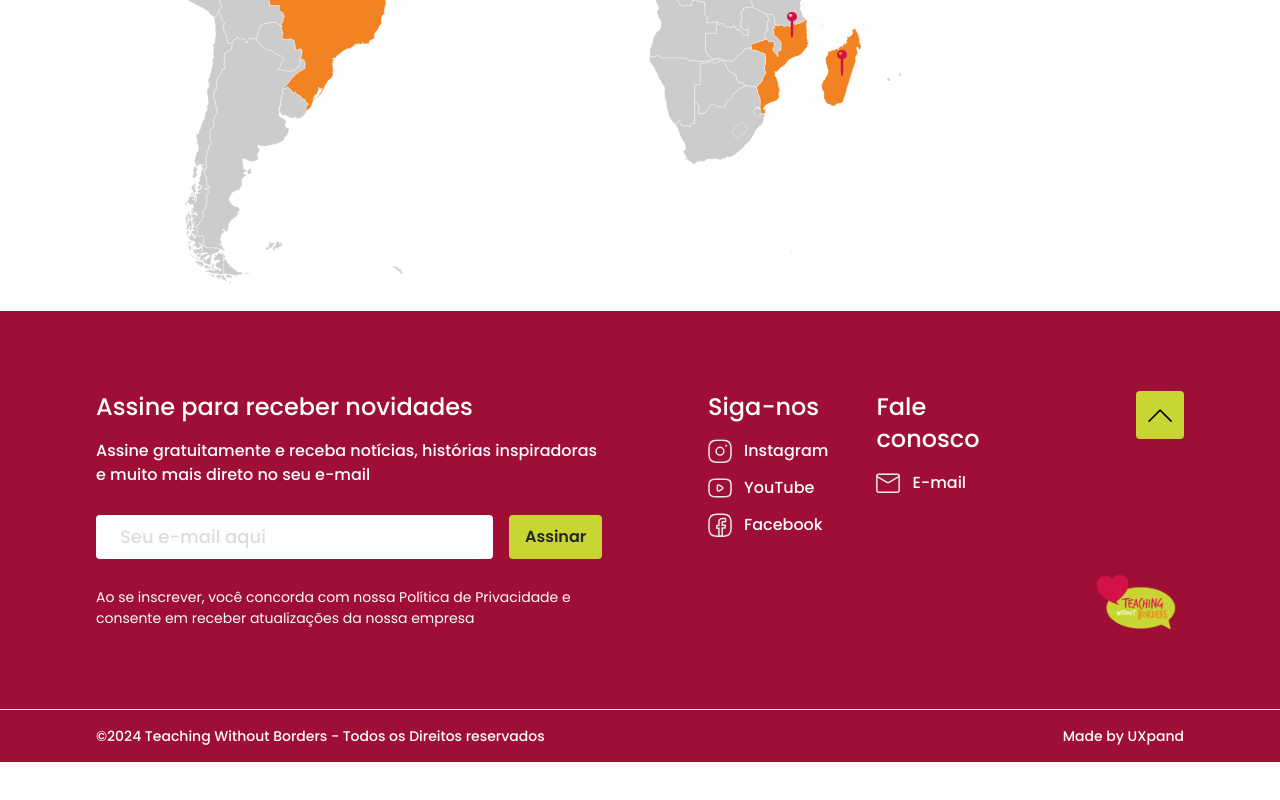
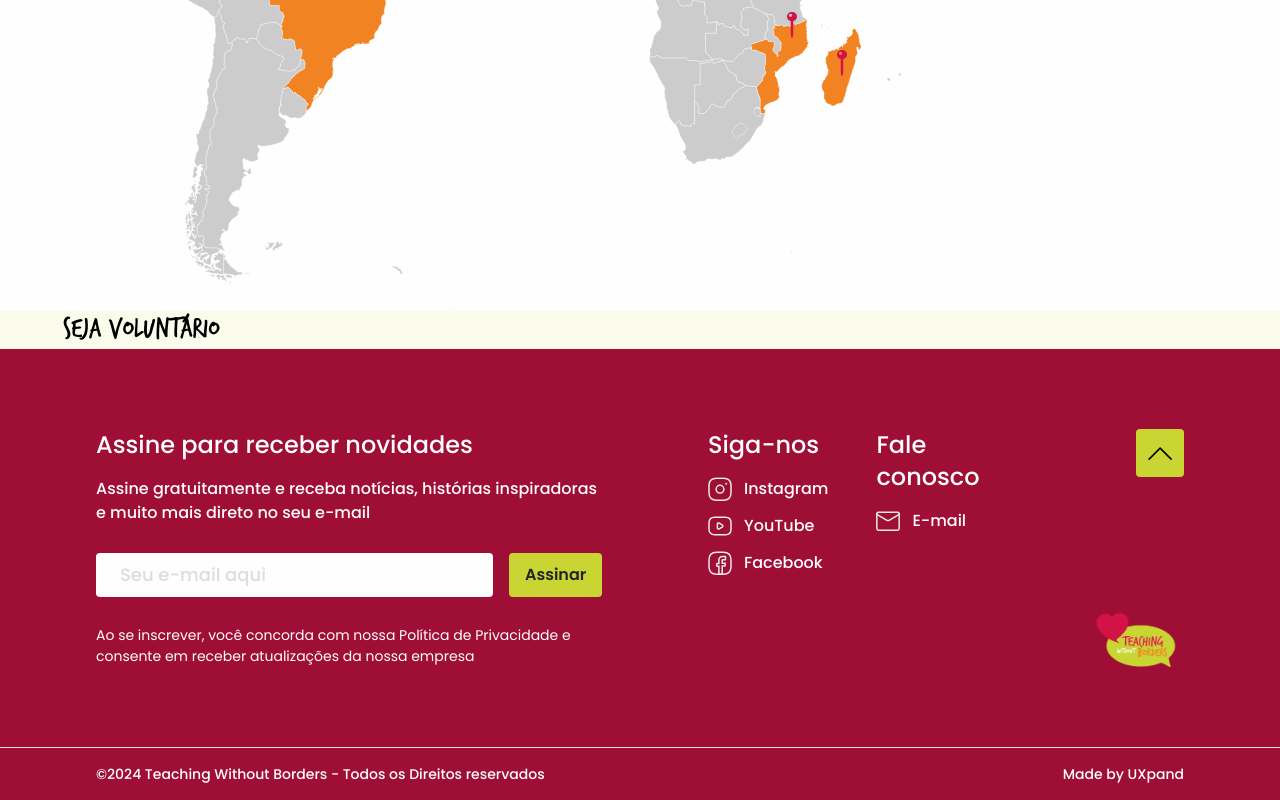
Before and after one commit to thiagokoster/twb-app, a Next.js app: page / in a window 1280 px wide. Shown: the part 1807-2607 px from the top of the page. Before the commit the page ends 2569 px from the top, so only its background shows below. Built offline with nearby package versions, Linux system fonts and the light colour scheme.

Commit message:
init marquee

```diff
--- /dev/null
+++ b/src/app/components/marquee/marquee.tsx
@@ -0,0 +1,12 @@
+export const Marquee = () => {
+	return (
+		<div className="bg-twb-green-light">
+			<div className="flex gap-6 ">
+				<svg xmlns="http://www.w3.org/2000/svg" width="39" height="38" fill="none" viewBox="0 0 39 38">
+					<path fill="var(--color-twb-green)" d="M19.411 5.579c2.505-4.098 11.61-9.561 17.756 0 2.05 2.732 4.098 10.654-4.097 20.488-5.463 5.463-7.74 6.829-8.195 6.829 0 1.407.49 3.821 2.225 4.593.696.176 1.277.255 1.705.212-.67.086-1.233-.003-1.705-.212-4.144-1.048-12.362-5.523-16.567-8.008C5.298 25.611-4.49 15.823 2.338 5.58c7.512-7.512 14.57-2.732 17.073 0Z"/>
+				</svg>
+				<p className="font-trash text-3xl text-black uppercase">Seja voluntário</p>
+			</div>
+		</div>
+	);
+}
--- a/src/app/globals.css
+++ b/src/app/globals.css
@@ -2,6 +2,7 @@
 
 @theme inline {
   --font-sans: var(--font-poppins);
+  --font-trash: var(--font-trash-hand);
 
   --color-twb-primary: #D31346;
   --color-twb-primary-dark: #9E0E35;
@@ -11,6 +12,7 @@
   --color-twb-navbar: #0D0D0D;
 
   --color-twb-green: #C8D533;
+  --color-twb-green-light: #FAFBEB;
   --color-white: #FEFEFE;
 
   --color-map-inactive: #CCCCCC;
--- a/src/app/layout.tsx
+++ b/src/app/layout.tsx
@@ -2,6 +2,12 @@ import type { Metadata } from "next";
 import "./globals.css";
 import { Footer } from "./components/footer";
 import { Poppins } from 'next/font/google'
+import localFont from 'next/font/local'
+
+const trashHand = localFont({
+	src: './fonts/TrashHand.ttf',
+  	variable: '--font-trash-hand',
+})
 
 const poppins = Poppins({
   subsets: ['latin'],
@@ -21,9 +27,8 @@ export default function RootLayout({
   children: React.ReactNode;
 }>) {
 	return (
-		<html lang="en">
-			<body
-				className={`${poppins.variable} antialiased`}>
+		<html lang="en" className={`${poppins.variable} ${trashHand.variable}`}>
+			<body className="antialiased">
 				{children}
 				<Footer />
 			</body>
--- a/src/app/page.tsx
+++ b/src/app/page.tsx
@@ -2,6 +2,7 @@ import { Carousel } from "./components/carousel";
 import { NavBar } from "./components/navbar";
 import { BlobImage } from "./components/shapes";
 import { Map } from "./components/map/map";
+import { Marquee } from "./components/marquee/marquee";
 
 export default function Home() {
 	return (
@@ -12,6 +13,7 @@ export default function Home() {
 
 				<BlobImage imagePath="image1.png" shapeKey="shape1" width={630} height={669} />
 				<Map />
+				<Marquee />
 			</div>
 		</main>
 	);
```
Also changed, not shown: src/app/fonts/TrashHand.ttf (added).
